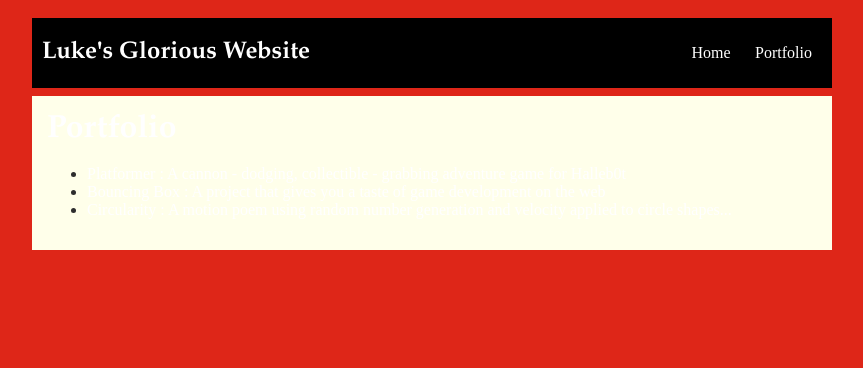
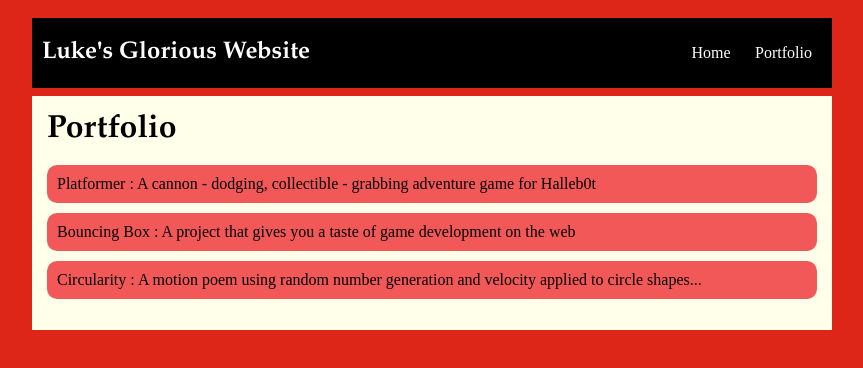
Before and after one commit to Luke8Price/Luke8Price.github.io, a plain HTML site: page portfolio.html in a window 1280 px wide. Shown: the whole page, without its empty margins (208-1071 px from the left). Drawn offline with Linux system fonts and the light colour scheme.

Commit message:
add portfolio.html file

```diff
--- a/style.css
+++ b/style.css
@@ -71,3 +71,31 @@ li {
 font-family: serif;
 
 }
+
+
+
+         /* portfolio styles */
+         .content h1 {
+            color: black;
+        }
+
+        #portfolio {
+            list-style-type: none;
+            padding-left: 0;
+        }
+
+        #portfolio li {
+            background: #f35858;
+            padding: 10px;
+            border-radius: 10px;
+            margin-bottom: 10px;
+        }
+
+        #portfolio li:hover {
+            background: #eee;
+        }
+
+        #portfolio a {
+            text-decoration: none;
+            color: #000000;
+        }
```
Also changed, not shown: index.html (+1 -0 lines).
